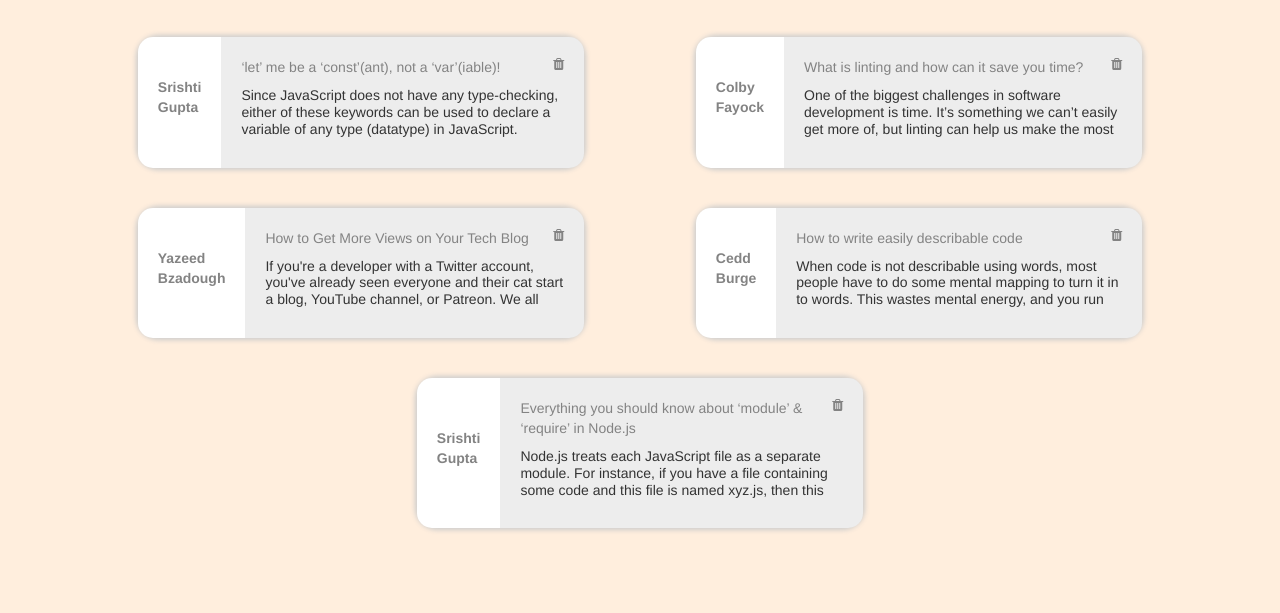
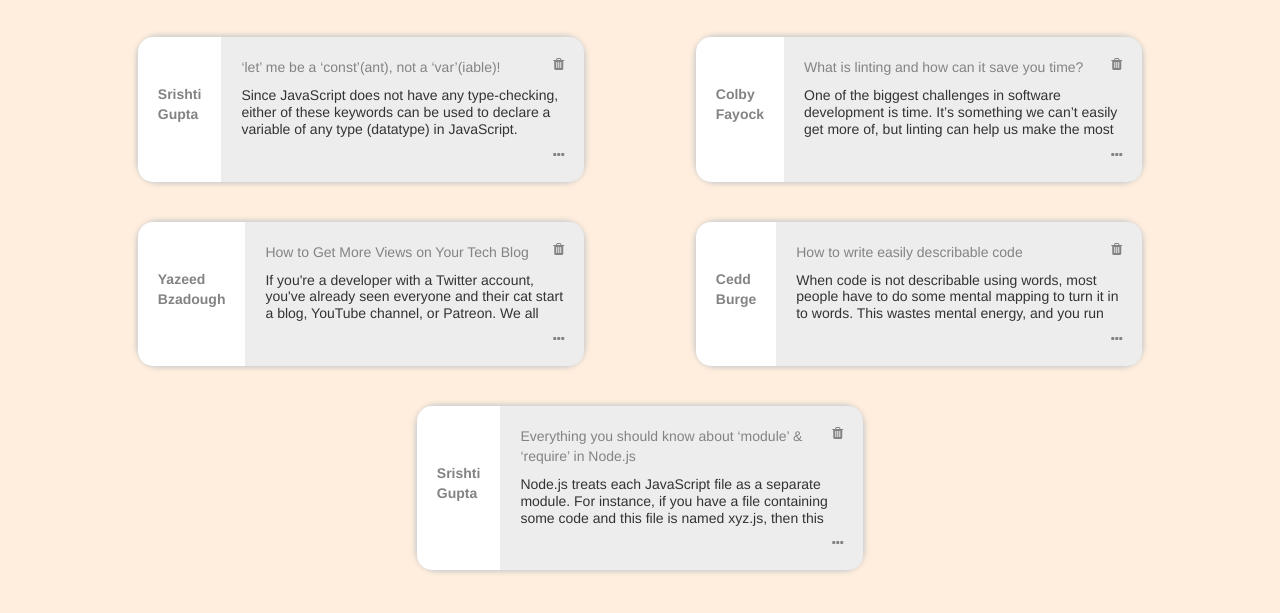
Before and after one commit to snelpatel/Scribbler, a plain HTML site: page html/postslist.html in a window 1280 px wide. Shown: the part 77-690 px from the top of the page. Drawn offline with nearby package versions, Linux system fonts and the light colour scheme; a web font is replaced by a local one.

Commit message:
added ... 3 dots to the bottom of the post and on hover it changes to pointer

```diff
--- a/html/postslist.html
+++ b/html/postslist.html
@@ -105,6 +105,7 @@
                 <p class="content">Since JavaScript does not have any type-checking, either of these keywords can be used to declare a variable of any type (datatype) in JavaScript. Though all the three keywords are used for the same purpose, they are different.</p>
                 <span>
                     <!-- TODO: Include Font Awesome icon for horizontal ellipsis icon here -->
+                    <i class="fa fa-ellipsis-h dots"></i>
                 </span>
             </div>
         </div>
@@ -127,6 +128,7 @@
                 <p class="content">One of the biggest challenges in software development is time. It’s something we can’t easily get more of, but linting can help us make the most out of the time we have.</p>
                 <span>
                     <!-- TODO: Include Font Awesome icon for horizontal ellipsis icon here -->
+                    <i class="fa fa-ellipsis-h dots"></i>
                 </span>
             </div>
         </div>
@@ -149,6 +151,7 @@
                 <p class="content">If you're a developer with a Twitter account, you've already seen everyone and their cat start a blog, YouTube channel, or Patreon. We all want to become stars, or at the very least, a recognizable name in the industry.</p>
                 <span>
                     <!-- TODO: Include Font Awesome icon for horizontal ellipsis icon here -->
+                    <i class="fa fa-ellipsis-h dots"></i>
                 </span>
             </div>
         </div>
@@ -172,6 +175,7 @@
                     leads to confusion when discussing the code.</p>
                 <span>
                     <!-- TODO: Include Font Awesome icon for horizontal ellipsis icon here -->
+                    <i class="fa fa-ellipsis-h dots"></i>
                 </span>
             </div>
         </div>
@@ -195,6 +199,7 @@
                     named xyz.</p>
                 <span>
                     <!-- TODO: Include Font Awesome icon for horizontal ellipsis icon here -->
+                    <i class="fa fa-ellipsis-h dots"></i>
                 </span>
             </div>
         </div>
--- a/styles/postslist.css
+++ b/styles/postslist.css
@@ -59,13 +59,6 @@ body {
     overflow: hidden;
 }
 
-.fa-trash,
-.fa-ellipsis-h {
-  color: #838383;
-  float: right;
-  cursor: pointer;
-}
-
 #deletePostModal .modal-content {
   width: 24%;
   margin: 15% auto;
@@ -81,3 +74,10 @@ body {
   padding: 5px 20px;
   border-radius: 0;
 }
+
+.fa-trash,
+.fa-ellipsis-h {
+  color: #838383;
+  float: right;
+  cursor: pointer;
+}
```
